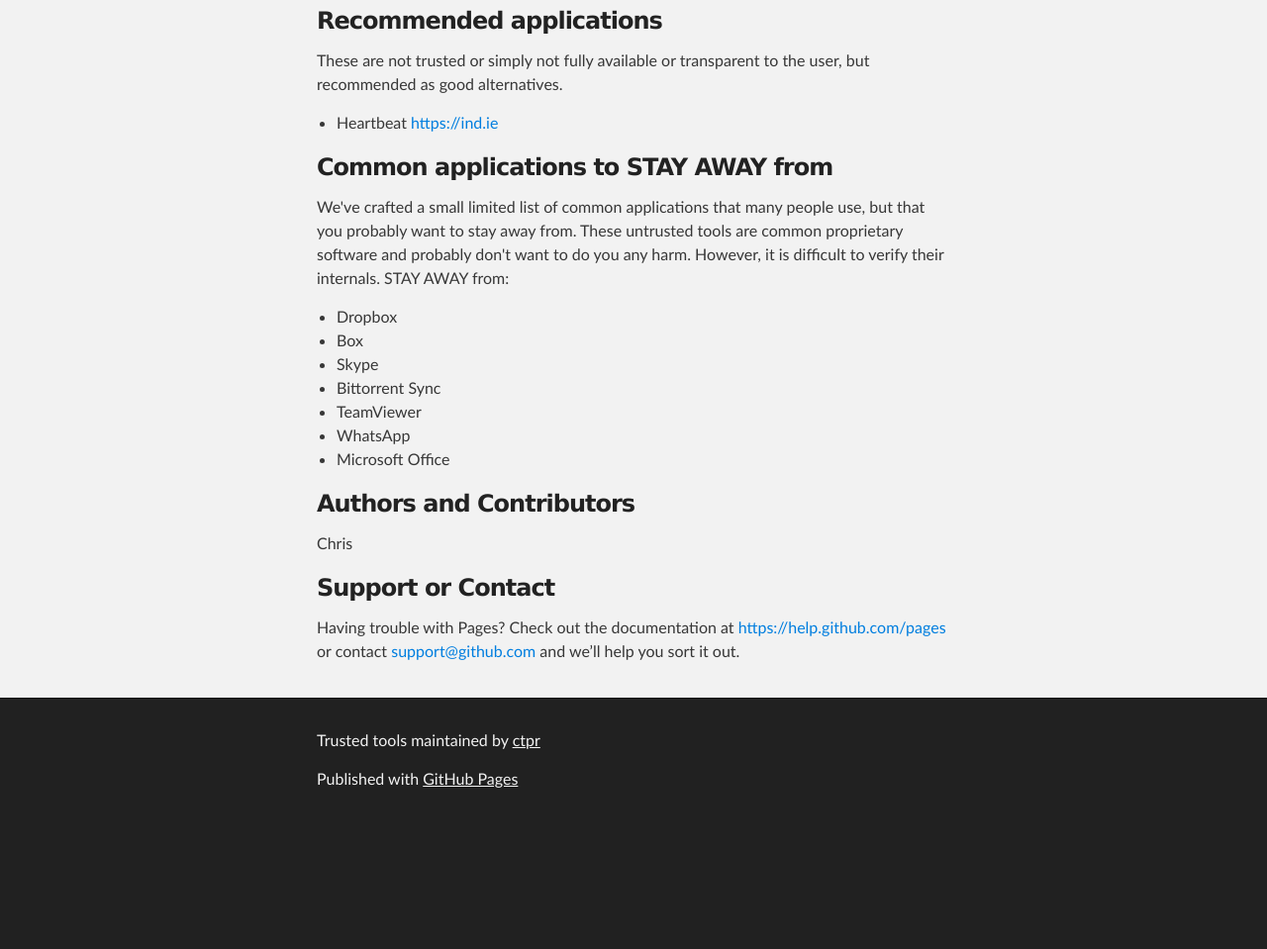
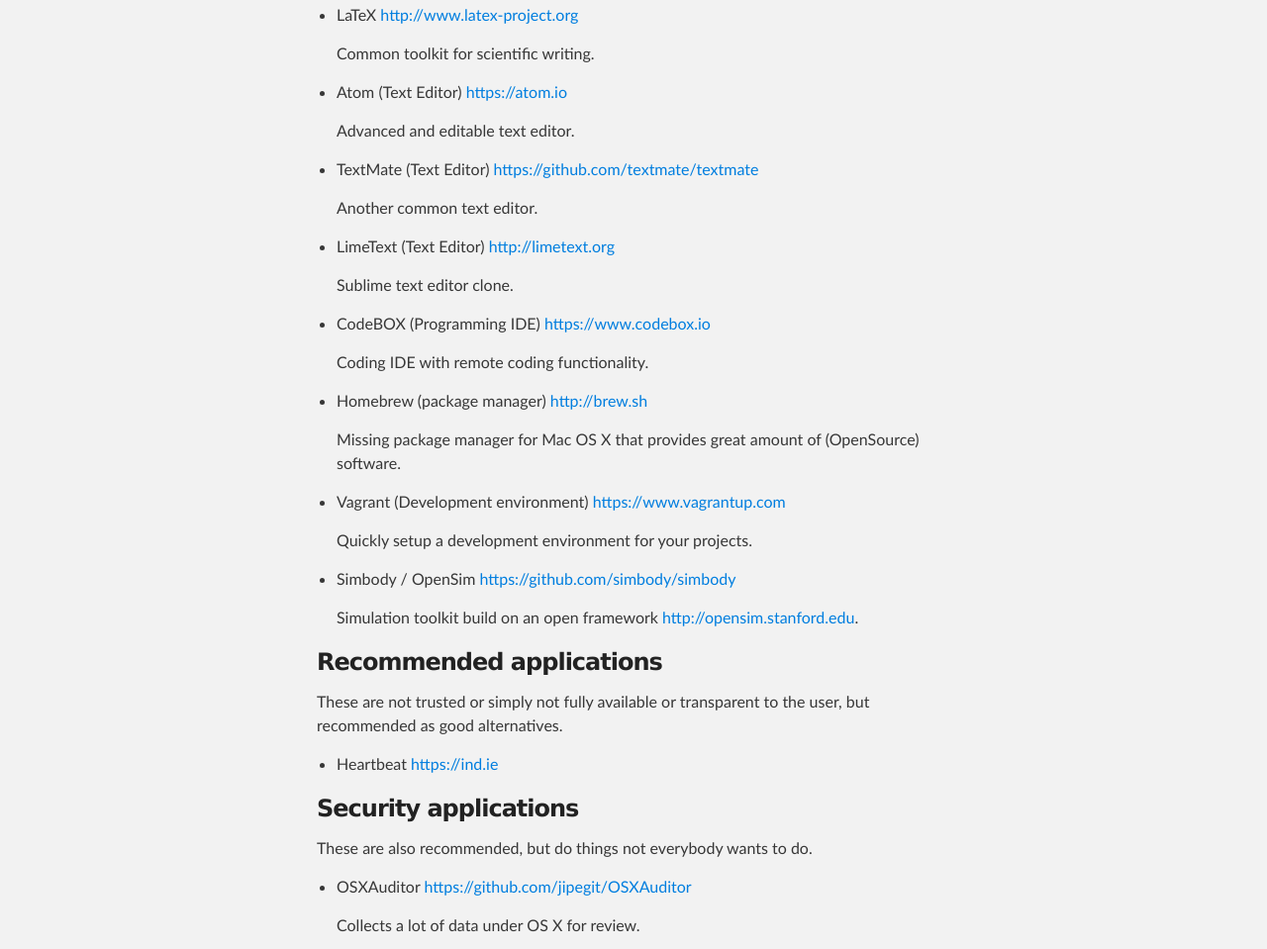
Before and after one commit to christophruss/trusted_tools, a plain HTML site: page index.html in a window 1280 px wide. Shown: the part 1018-1977 px from the top of the page at 99% size. Before the commit the page ends 1852 px from the top, so only its background shows below. Drawn offline with Linux system fonts and the light colour scheme.

```diff
--- a/index.html
+++ b/index.html
@@ -41,6 +41,11 @@
 
 <ul>
 <li>
+<p>Linux <a href="https://github.com/torvalds/linux">https://github.com/torvalds/linux</a></p>
+
+<p>Linux operating system kernel.</p>
+</li>
+<li>
 <p>Syncthing <a href="http://syncthing.net">http://syncthing.net</a></p>
 
 <p>Awesome direct file syncing between computers.</p>
@@ -75,6 +80,41 @@
 
 <p>Common toolkit for scientific writing.</p>
 </li>
+<li>
+<p>Atom (Text Editor) <a href="https://atom.io">https://atom.io</a></p>
+
+<p>Advanced and editable text editor.</p>
+</li>
+<li>
+<p>TextMate (Text Editor) <a href="https://github.com/textmate/textmate">https://github.com/textmate/textmate</a></p>
+
+<p>Another common text editor.</p>
+</li>
+<li>
+<p>LimeText (Text Editor) <a href="http://limetext.org">http://limetext.org</a></p>
+
+<p>Sublime text editor clone.</p>
+</li>
+<li>
+<p>CodeBOX (Programming IDE) <a href="https://www.codebox.io">https://www.codebox.io</a></p>
+
+<p>Coding IDE with remote coding functionality.</p>
+</li>
+<li>
+<p>Homebrew (package manager) <a href="http://brew.sh">http://brew.sh</a></p>
+
+<p>Missing package manager for Mac OS X that provides great amount of (OpenSource) software.</p>
+</li>
+<li>
+<p>Vagrant (Development environment) <a href="https://www.vagrantup.com">https://www.vagrantup.com</a></p>
+
+<p>Quickly setup a development environment for your projects.</p>
+</li>
+<li>
+<p>Simbody / OpenSim <a href="https://github.com/simbody/simbody">https://github.com/simbody/simbody</a></p>
+
+<p>Simulation toolkit build on an open framework <a href="http://opensim.stanford.edu">http://opensim.stanford.edu</a>.</p>
+</li>
 </ul>
 
 <h3>
@@ -84,6 +124,19 @@
 
 <ul>
 <li>Heartbeat <a href="https://ind.ie">https://ind.ie</a>
+</li>
+</ul>
+
+<h3>
+<a id="security-applications" class="anchor" href="#security-applications" aria-hidden="true"><span class="octicon octicon-link"></span></a>Security applications</h3>
+
+<p>These are also recommended, but do things not everybody wants to do.</p>
+
+<ul>
+<li>
+<p>OSXAuditor <a href="https://github.com/jipegit/OSXAuditor">https://github.com/jipegit/OSXAuditor</a></p>
+
+<p>Collects a lot of data under OS X for review.</p>
 </li>
 </ul>
 
@@ -100,6 +153,7 @@
 <li>TeamViewer</li>
 <li>WhatsApp</li>
 <li>Microsoft Office</li>
+<li>Microsoft Windows</li>
 </ul>
 
 <h3>
```
Also changed, not shown: params.json (+1 -1 lines).
